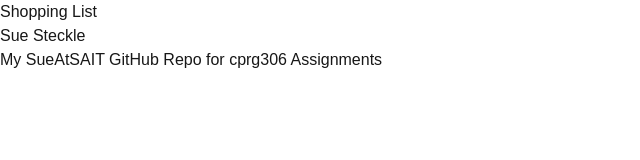
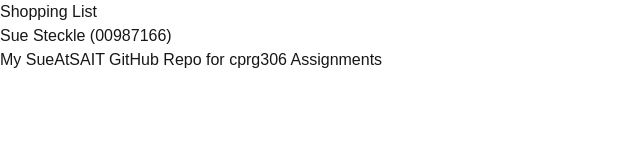
Before and after one commit to SueAtSAIT/cprg306-assignments, a Next.js app: page /week-2 in a window 1280 px wide. Shown: the top 160 px of the page, without its empty margins (0-640 px from the left). Built offline with nearby package versions, Linux system fonts and the light colour scheme.

Commit message:
Adds student number to student info, seeing if it will update through to Vercel automagically

```diff
--- a/app/week-2/student-info.js
+++ b/app/week-2/student-info.js
@@ -4,7 +4,7 @@ export default function StudentInfo() {
   return (
     <main>
       <ul>
-        <li>Sue Steckle</li>
+        <li>Sue Steckle (00987166)</li>
         <li>
           <Link
             target="_blank"
```
